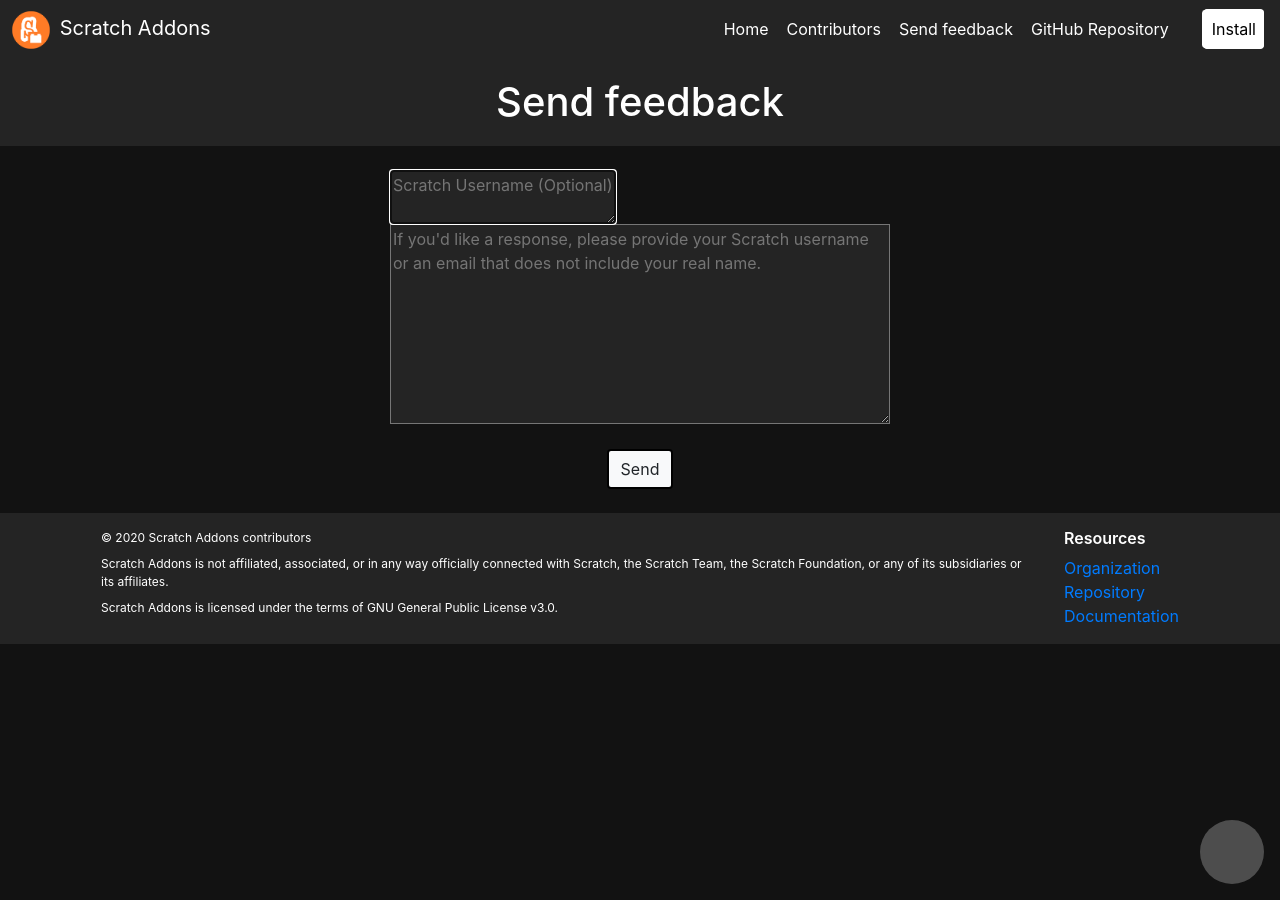
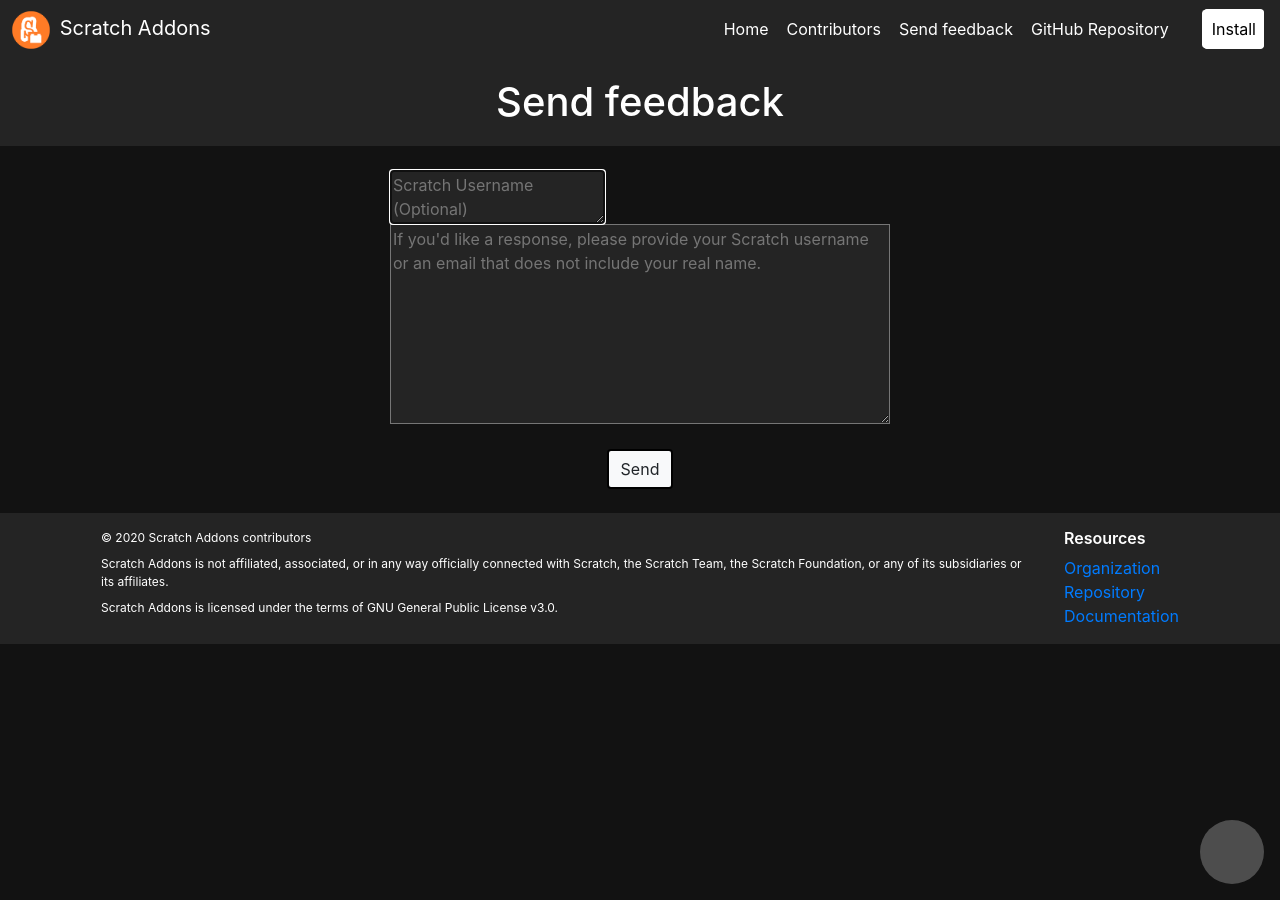
Before and after one commit to ScratchAddons/website, a Jekyll site: the page built from feedback.html, in a window 1280 px wide. Built offline with Jekyll 4.4.1, drawn with Linux system fonts in a browser that asks for light colours.

Commit message:
Update feedback.scss

```diff
--- a/assets/css/feedback.scss
+++ b/assets/css/feedback.scss
@@ -18,7 +18,9 @@
 	width: 500px;
 	height: 200px;
 }
-
+#username {
+	width:215px
+}
 body.dark textarea {
 	background-color: #242424;
 	color: white;
```
